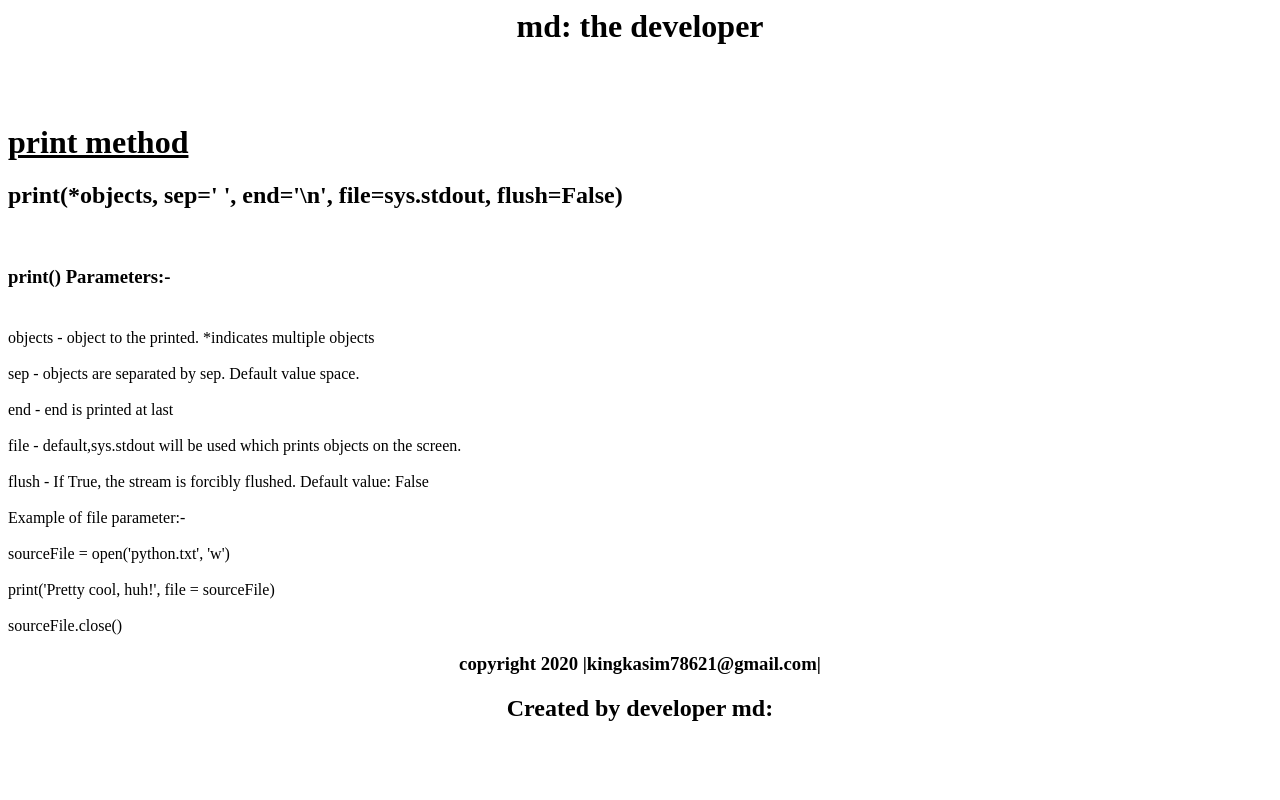
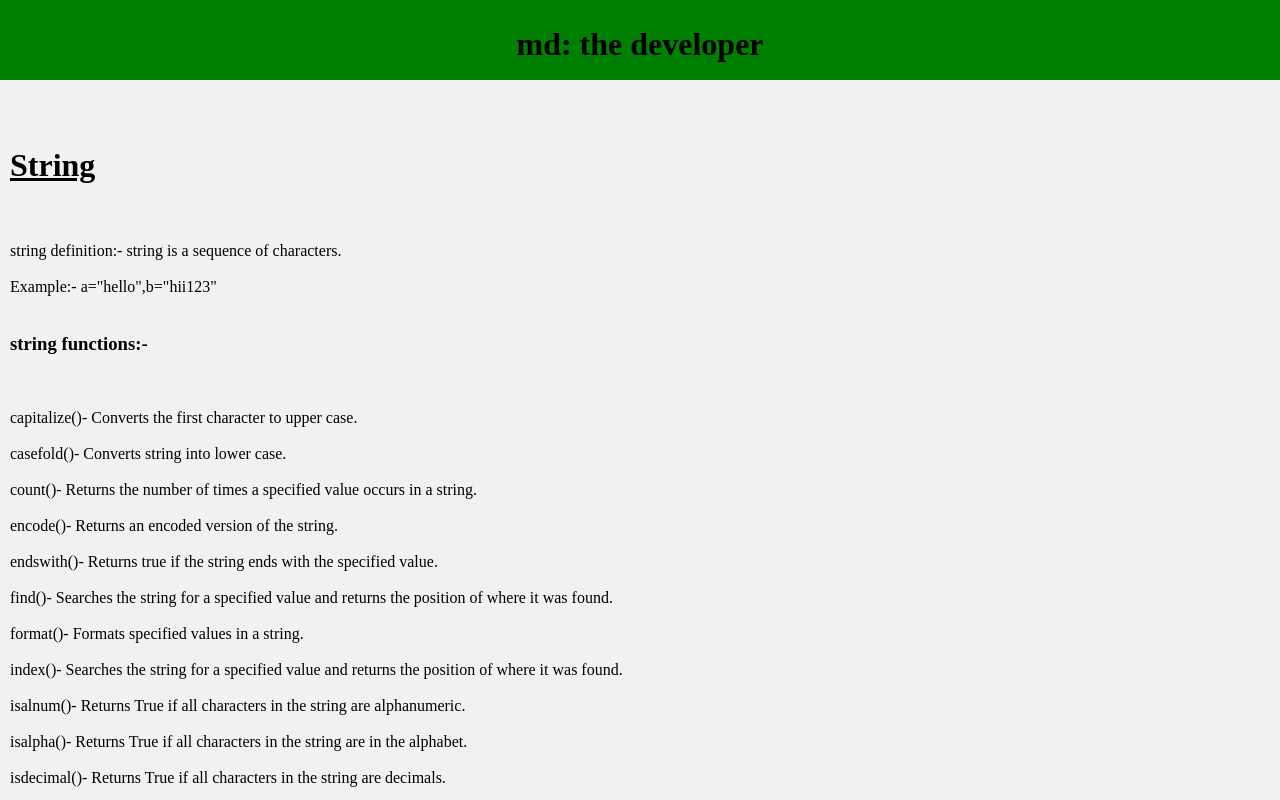
Before and after one commit to developer-md/string, a plain HTML site: page index.html in a window 1280 px wide. Shown: the top 800 px of the page. Drawn offline with Linux system fonts and the light colour scheme.

Commit message:
homepage

```diff
--- a/index.html
+++ b/index.html
@@ -1,33 +1,78 @@
 <html>
 <head>
 <title>print method</title>
+<style>
+* {
+box-sizing:border-box;
+}
+
+body{
+margin:0;
+background-color:#f1f1f1
+}
+
+.content {
+margin:10px;
+}
+
+.header {
+background-color:#008000;
+height:80px;
+padding:5px;
+text-align:center;
+
+}
+.footer{
+background-color:#008000;
+padding:10px;
+text-align:center;
+color:#f2f2f2
+}
+
+</style>
 </head>
 <body>
+<div class="header">
 
-<center><h1>md: the developer</h1>
-</center>
+<h1>md: the developer</h1>
+</div>
+<div class="content">
 <br><br>
-<u><h1>print method</h1></u>
+<u><h1>String</h1></u><br><br>
 
-<h2>print(*objects, sep=' ', end='\n', file=sys.stdout, flush=False)</h2>
-<br>
-<h3>print() Parameters:-<br><br>
-</h3>
-objects - object to the printed. *indicates multiple objects<br><br>
-sep - objects are separated by sep. Default value space. <br><br>
-end - end is printed at last<br><br>
-file - default,sys.stdout will be used which prints objects on the screen.<br><br>
-flush - If True, the stream is forcibly flushed. Default value: False<br><br>
+string definition:- string is a sequence of characters.
+<br><br>
+Example:- a="hello",b="hii123"
+<br><br>
+<h3>string functions:-</h3>
+<br><br>capitalize()-	Converts the first character to upper case.
+<br><br>casefold()-	Converts string into lower case.
+<br><br>count()-	        Returns the number of times a specified value occurs in a string.
+<br><br>encode()-	Returns an encoded version of the string.
+<br><br>endswith()-	Returns true if the string ends with the specified value.
+<br><br>find()-	        Searches the string for a specified value and returns the position of where it was found.
+<br><br>format()-	Formats specified values in a string.
+<br><br>index()-	        Searches the string for a specified value and returns the position of where it was found.
+<br><br>isalnum()-	Returns True if all characters in the string are alphanumeric.
+<br><br>isalpha()-	Returns True if all characters in the string are in the alphabet.
+<br><br>isdecimal()-	Returns True if all characters in the string are decimals.
+<br><br>isdigit()-	Returns True if all characters in the string are digits.
+<br><br>islower()-	Returns True if all characters in the string are lower case.
+<br><br>isnumeric()-	Returns True if all characters in the string are numeric.
+<br><br>isspace()-	Returns True if all characters in the string are whitespaces.
+<br><br>isupper()-	Returns True if all characters in the string are upper case.
+<br><br>lower()  -	Converts a string into lower case.
+<br><br>replace()-	Returns a string where a specified value is replaced with a specified value.
+<br><br>rfind()-	        Searches the string for a specified value and returns the last position of where it was found.
+<br><br>rindex()-	Searches the string for a specified value and returns the last position of where it was found.
+<br><br>split()-	        Splits the string at the specified separator, and returns a list.
+<br><br>upper()-  	Converts a string into upper case.
+<br><br>zfill()-  	Fills the string with a specified number of 0 values at the beginning.
+<br><br>
+</div>
 
-Example of file parameter:-<br><br>
-
-sourceFile = open('python.txt', 'w')<br><br>
-print('Pretty cool, huh!', file = sourceFile)<br><br>
-sourceFile.close()<br<br>
-
-
-
-<center><p><h3>copyright 2020 |kingkasim78621@gmail.com|<br></h3><h2>Created by developer md:</h2></p>
-</center>
+<div class="footer">
+<h3>copyright 2020 |kingkasim78621@gmail.com|<br></h3><h2>Created by developer md:</h2>
+</div>
 </body>
 </html>
```
